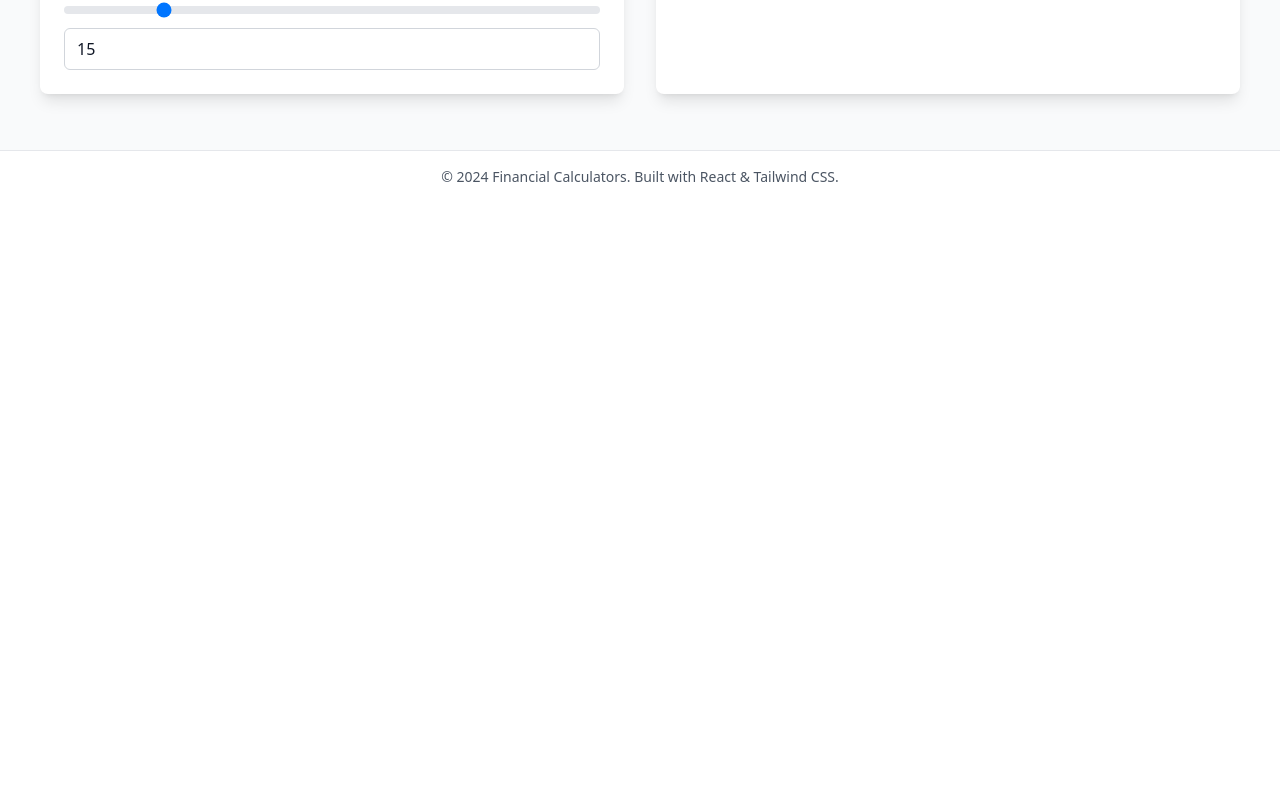
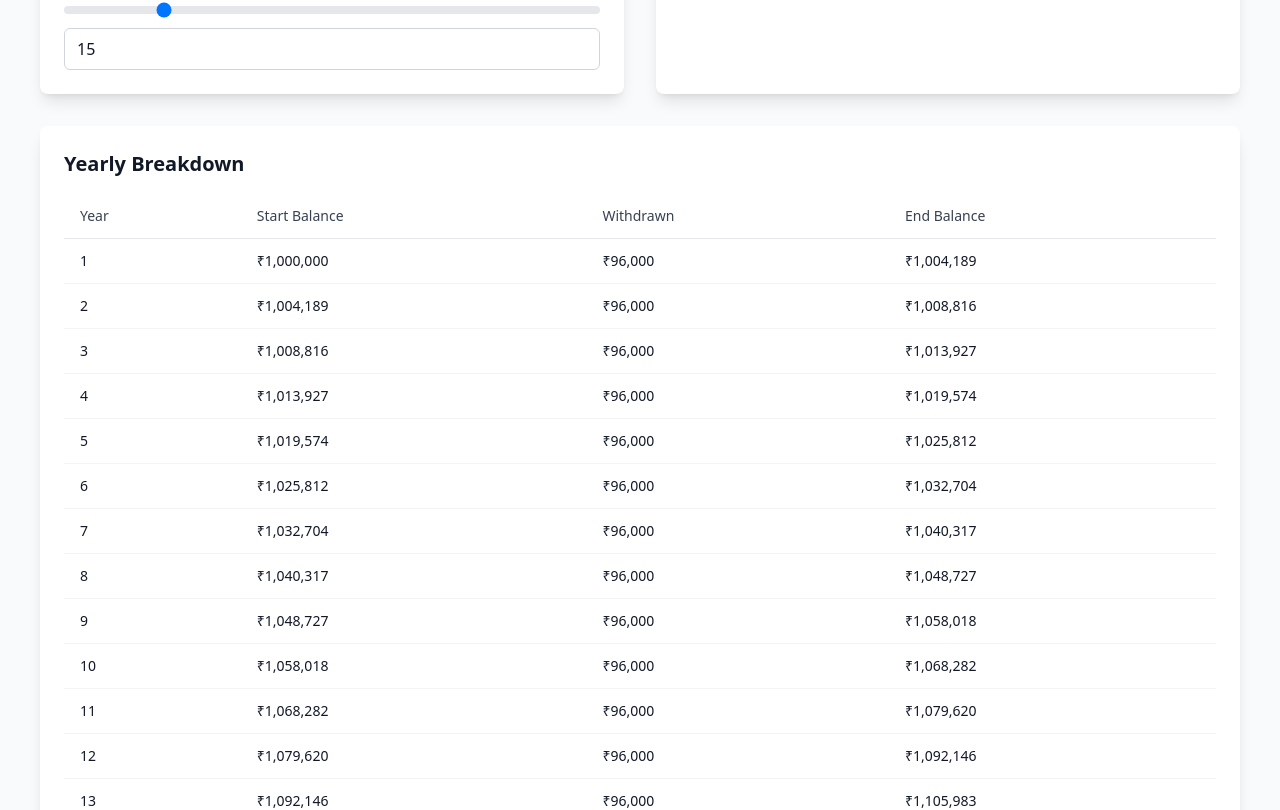
Before and after one commit to supriyakundu99/financial-calculators, a React (Vite) app: page /swp in a window 1280 px wide. Shown: the part 675-1485 px from the top of the page. Before the commit the page ends 878 px from the top, so only its background shows below. Built offline with nearby package versions, Linux system fonts and the light colour scheme.

Commit message:
Datagrid implemented

```diff
--- /dev/null
+++ b/src/components/DataGrid.tsx
@@ -0,0 +1,53 @@
+interface Column {
+  key: string;
+  title: string;
+  type: 'string' | 'number' | 'currency';
+}
+
+interface DataGridProps {
+  columns: Column[];
+  data: Record<string, any>[];
+}
+
+export default function DataGrid({ columns, data }: DataGridProps) {
+  const formatValue = (value: any, type: string) => {
+    switch (type) {
+      case 'currency':
+        return `₹${Number(value).toLocaleString()}`;
+      case 'number':
+        return Number(value).toLocaleString();
+      default:
+        return value;
+    }
+  };
+
+  return (
+    <div className="bg-white dark:bg-gray-800 rounded-lg shadow-lg p-6 mt-8">
+      <h3 className="text-xl font-semibold text-gray-900 dark:text-gray-100 mb-4">Yearly Breakdown</h3>
+      <div className="overflow-x-auto">
+        <table className="w-full text-sm">
+          <thead>
+            <tr className="border-b border-gray-200 dark:border-gray-700">
+              {columns.map((col) => (
+                <th key={col.key} className="text-left py-3 px-4 font-medium text-gray-700 dark:text-gray-300">
+                  {col.title}
+                </th>
+              ))}
+            </tr>
+          </thead>
+          <tbody>
+            {data.map((row, index) => (
+              <tr key={index} className="border-b border-gray-100 dark:border-gray-700 hover:bg-gray-50 dark:hover:bg-gray-700">
+                {columns.map((col) => (
+                  <td key={col.key} className="py-3 px-4 text-gray-900 dark:text-gray-100">
+                    {formatValue(row[col.key], col.type)}
+                  </td>
+                ))}
+              </tr>
+            ))}
+          </tbody>
+        </table>
+      </div>
+    </div>
+  );
+}
--- a/src/components/SIPCalculator.tsx
+++ b/src/components/SIPCalculator.tsx
@@ -6,6 +6,7 @@ import {
   Tooltip,
   Legend,
 } from 'chart.js';
+import DataGrid from './DataGrid';
 
 ChartJS.register(ArcElement, Tooltip, Legend);
 
@@ -14,6 +15,7 @@ export default function SIPCalculator() {
   const [annualReturn, setAnnualReturn] = useState('12');
   const [timePeriod, setTimePeriod] = useState('10');
   const [result, setResult] = useState<{ maturityAmount: number; totalInvestment: number; totalGains: number } | null>(null);
+  const [yearlyData, setYearlyData] = useState<any[]>([]);
 
   const handleInputChange = (setter: (value: string) => void) => (e: React.ChangeEvent<HTMLInputElement>) => {
     const value = e.target.value;
@@ -35,8 +37,27 @@ export default function SIPCalculator() {
         totalInvestment: Math.round(totalInvestment),
         totalGains: Math.round(totalGains)
       });
+
+      // Calculate yearly breakdown
+      const yearly = [];
+      let balance = 0;
+      for (let year = 1; year <= parseInt(timePeriod); year++) {
+        const monthsInYear = year * 12;
+        const yearlyMaturity = P * (((1 + r) ** monthsInYear - 1) / r) * (1 + r);
+        const yearlyInvestment = P * monthsInYear;
+        const yearlyGains = yearlyMaturity - yearlyInvestment;
+
+        yearly.push({
+          year,
+          investment: Math.round(yearlyInvestment),
+          gains: Math.round(yearlyGains),
+          total: Math.round(yearlyMaturity)
+        });
+      }
+      setYearlyData(yearly);
     } else {
       setResult(null);
+      setYearlyData([]);
     }
   }, [monthlyInvestment, annualReturn, timePeriod]);
 
@@ -176,6 +197,18 @@ export default function SIPCalculator() {
           )}
         </div>
       </div>
+
+      {yearlyData.length > 0 && (
+        <DataGrid
+          columns={[
+            { key: 'year', title: 'Year', type: 'number' },
+            { key: 'investment', title: 'Total Investment', type: 'currency' },
+            { key: 'gains', title: 'Total Gains', type: 'currency' },
+            { key: 'total', title: 'Maturity Amount', type: 'currency' }
+          ]}
+          data={yearlyData}
+        />
+      )}
     </div>
   );
 }
--- a/src/components/SWPCalculator.tsx
+++ b/src/components/SWPCalculator.tsx
@@ -6,6 +6,7 @@ import {
   Tooltip,
   Legend,
 } from 'chart.js';
+import DataGrid from './DataGrid';
 
 ChartJS.register(ArcElement, Tooltip, Legend);
 
@@ -15,6 +16,7 @@ export default function SWPCalculator() {
   const [annualReturn, setAnnualReturn] = useState('10');
   const [timePeriod, setTimePeriod] = useState('15');
   const [result, setResult] = useState<{ finalValue: number; totalWithdrawn: number; remainingAmount: number } | null>(null);
+  const [yearlyData, setYearlyData] = useState<any[]>([]);
 
   const handleInputChange = (setter: (value: string) => void) => (e: React.ChangeEvent<HTMLInputElement>) => {
     const value = e.target.value;
@@ -30,10 +32,26 @@ export default function SWPCalculator() {
     if (P && W && r && n && P > 0 && W > 0 && r > 0 && n > 0) {
       let balance = P;
       let totalWithdrawn = 0;
+      const yearly = [];
 
-      for (let i = 0; i < n; i++) {
-        balance = balance * (1 + r) - W;
-        totalWithdrawn += W;
+      for (let year = 1; year <= parseInt(timePeriod); year++) {
+        let yearStartBalance = balance;
+        let yearWithdrawn = 0;
+
+        for (let month = 1; month <= 12; month++) {
+          if (balance <= 0) break;
+          balance = balance * (1 + r) - W;
+          totalWithdrawn += W;
+          yearWithdrawn += W;
+        }
+
+        yearly.push({
+          year,
+          startBalance: Math.round(yearStartBalance),
+          withdrawn: Math.round(yearWithdrawn),
+          endBalance: Math.round(Math.max(0, balance))
+        });
+
         if (balance <= 0) break;
       }
 
@@ -44,8 +62,11 @@ export default function SWPCalculator() {
         totalWithdrawn: Math.round(totalWithdrawn),
         remainingAmount: Math.round(remainingAmount)
       });
+
+      setYearlyData(yearly);
     } else {
       setResult(null);
+      setYearlyData([]);
     }
   }, [initialInvestment, monthlyWithdrawal, annualReturn, timePeriod]);
 
@@ -208,6 +229,18 @@ export default function SWPCalculator() {
           )}
         </div>
       </div>
+
+      {yearlyData.length > 0 && (
+        <DataGrid
+          columns={[
+            { key: 'year', title: 'Year', type: 'number' },
+            { key: 'startBalance', title: 'Start Balance', type: 'currency' },
+            { key: 'withdrawn', title: 'Withdrawn', type: 'currency' },
+            { key: 'endBalance', title: 'End Balance', type: 'currency' }
+          ]}
+          data={yearlyData}
+        />
+      )}
     </div>
   );
 }
```
